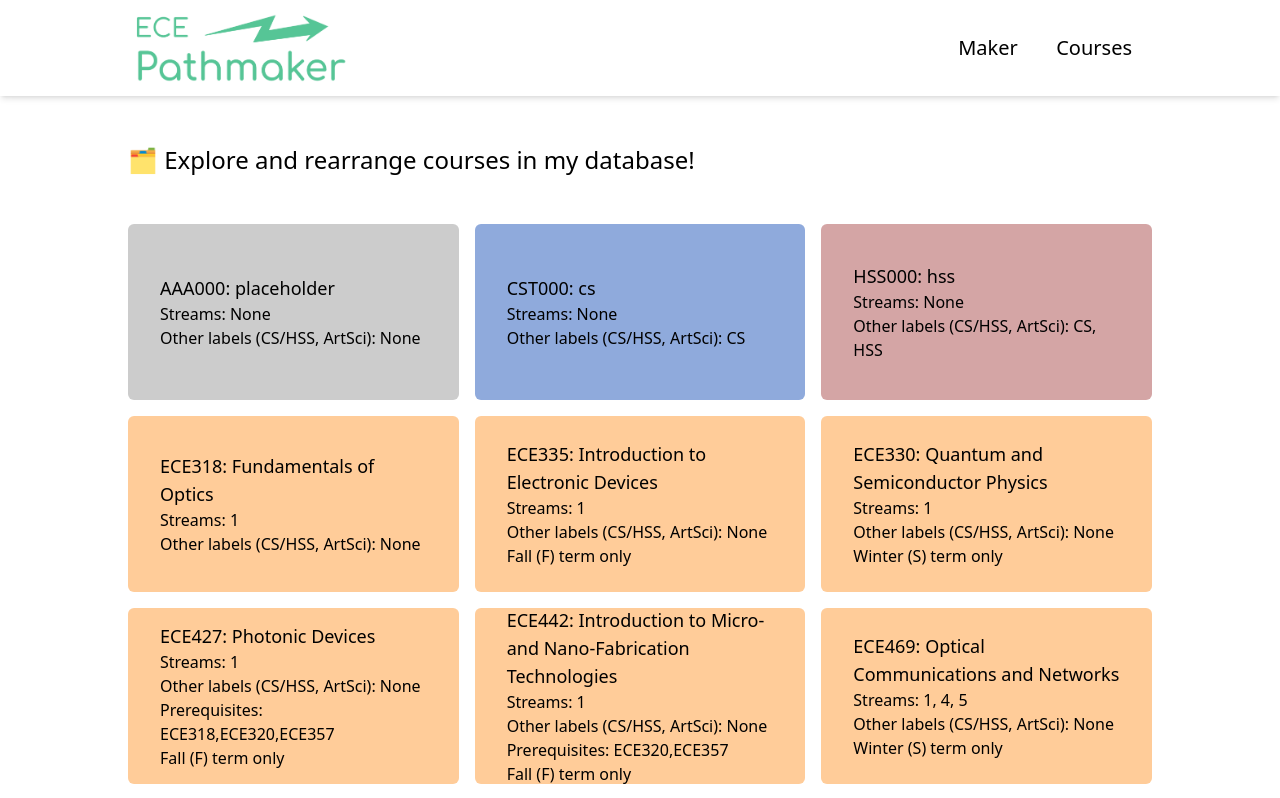
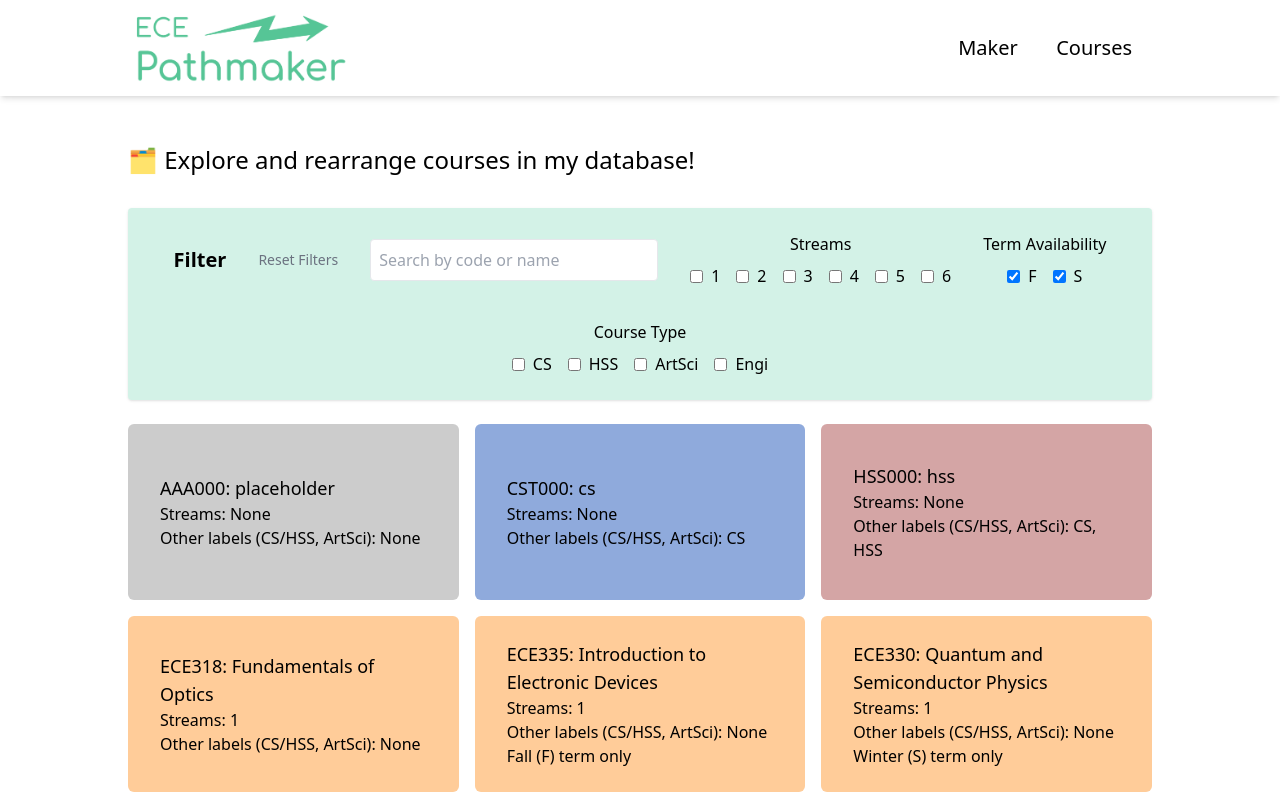
Before and after one commit to sunnwydays/ecepathmaker, a React (Vite) app: page /courses in a window 1280 px wide. Shown: the top 798 px of the page. Built offline with nearby package versions, Linux system fonts and the light colour scheme.

Commit message:
Add filter to Courses page

```diff
--- a/src/pages/Courses.tsx
+++ b/src/pages/Courses.tsx
@@ -11,8 +11,47 @@ import {
 import { arrayMove, SortableContext } from '@dnd-kit/sortable';
 import CourseCard from '../components/CourseCard';
 import { createPortal } from 'react-dom';
+import Filter from '../components/Filter';
+import { FilterState } from '../types/CourseTypes';
 
 const Courses = () => {
+    const [filters, setFilters] = useState<FilterState>({
+        searchTerm: '',
+        streams: [],
+        availableF: true,
+        availableS: true,
+        isCS: false,
+        isHSS: false,
+        isArtSci: false,
+        isEng: false
+    });
+
+    const filterCourses = (courseCode: string): boolean => {
+        const course = mockCourses[courseCode];
+        if (!course) return false;
+
+        if (filters.searchTerm &&
+            !courseCode.toLowerCase().includes(filters.searchTerm.toLowerCase()) &&
+            !course.name.toLowerCase().includes(filters.searchTerm.toLowerCase())) {
+            return false;
+        }
+
+        if (filters.streams.length > 0 &&
+            !course.streams?.some(stream => filters.streams.includes(stream))) {
+            return false;
+        }
+
+        if (!filters.availableF && course.onlyF) return false;
+        if (!filters.availableS && course.onlyS) return false
+
+        if (filters.isCS && !course.isCS) return false;
+        if (filters.isHSS && !course.isHSS) return false;
+        if (filters.isArtSci && !course.isArtSci) return false;
+        if (filters.isEng && course.isArtSci) return false;
+
+        return true;
+    };
+
     const [coursesId, setCoursesId] = useState<string[]>(Object.keys(mockCourses));
     const [activeCourse, setActiveCourse] = useState<UniqueIdentifier | null>(null);
 
@@ -31,21 +70,21 @@ const Courses = () => {
 
     return (
         <div>
-            <h2 className="mb-12 text-2xl font-medium">🗂️ Explore and rearrange courses in my database!</h2>
-            <div>
-                <form>
-                </form>
-            </div>
+            <h2 className="mb-8 text-2xl font-medium">🗂️ Explore and rearrange courses in my database!</h2>
+            <Filter filters={filters} setFilters={setFilters} />
             <DndContext onDragStart={handleDragStart} onDragEnd={handleDragEnd}>
                 <SortableContext items={coursesId}>
-                    <div className="grid xl:grid-cols-3 md:grid-cols-2 grid-cols-1 gap-4">
-                        {coursesId.map((course) => (
-                            <CourseCard
-                                id={course}
-                                code={course}
-                                {...mockCourses[course]}
-                            />
-                        ))}
+                    <div className="mt-6 grid xl:grid-cols-3 md:grid-cols-2 grid-cols-1 gap-4">
+                        {coursesId
+                            .filter((courseId) => filterCourses(courseId))
+                            .map((course) => (
+                                <CourseCard
+                                    id={course}
+                                    code={course}
+                                    {...mockCourses[course]}
+                                />
+                            )
+                        )}
                     </div>
                 </SortableContext>
                 {activeCourse && (
```
